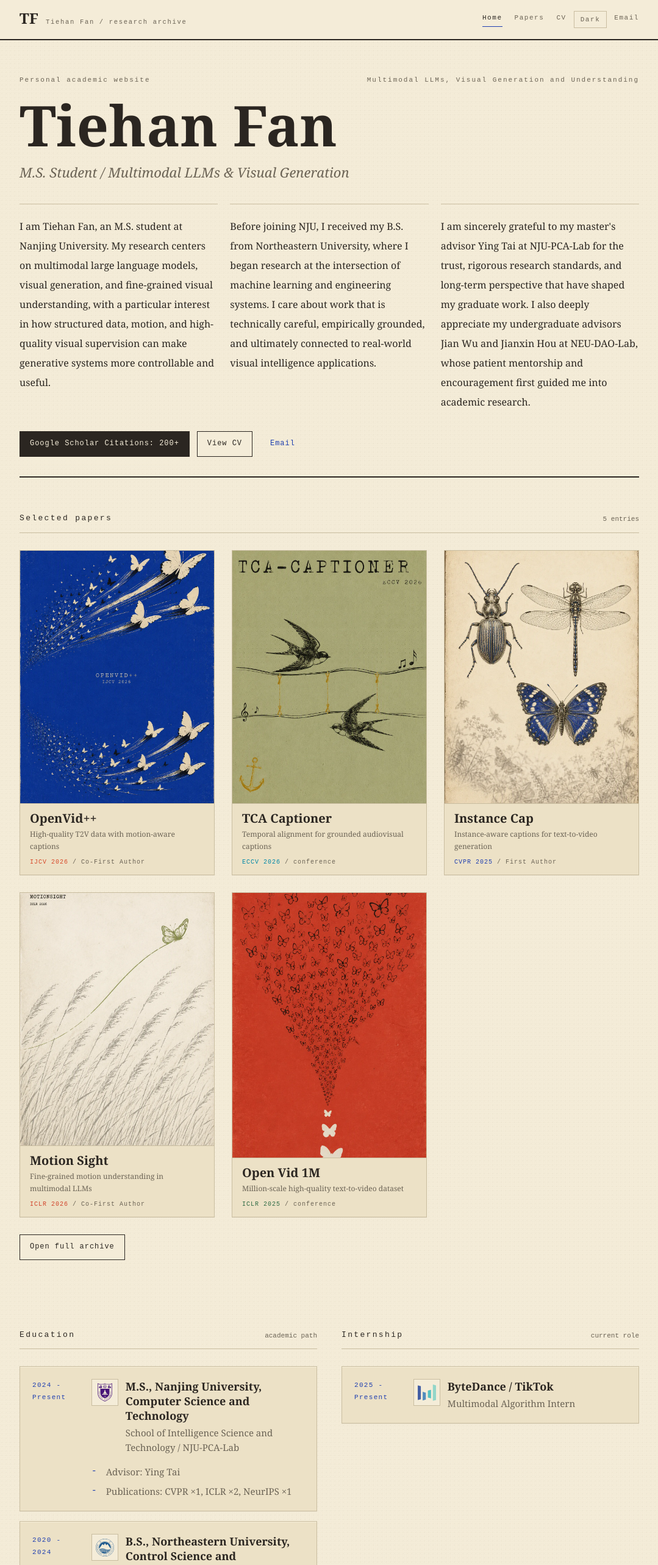
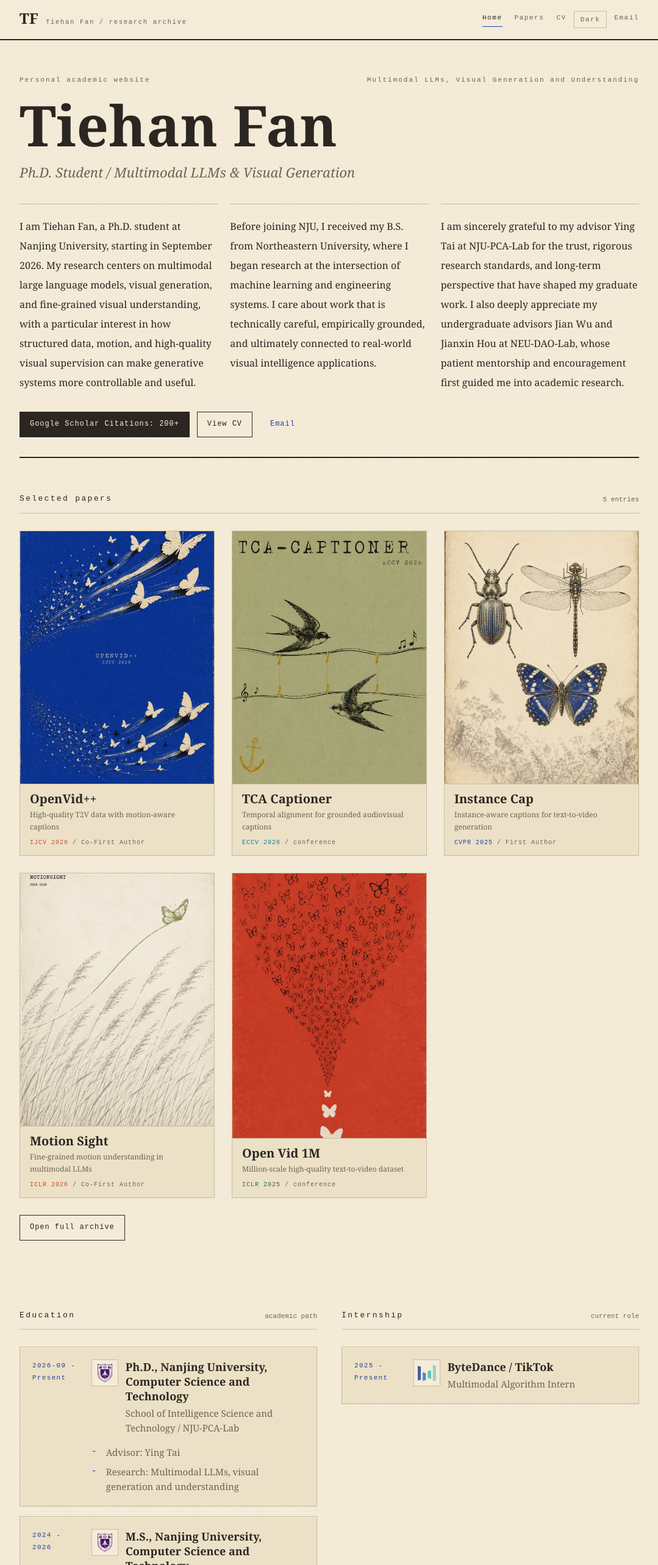
Before and after one commit to fantiehan/fantiehan.github.io, a React (Vite) app: page /#/ in a window 1280 px wide. Shown: the top 2566 px of the page at 61% size, without its empty margins (100-1179 px from the left). Built offline with nearby package versions, Linux system fonts and the light colour scheme.

Commit message:
docs: update PhD education status

```diff
--- a/scripts/check-zine-academic-site.mjs
+++ b/scripts/check-zine-academic-site.mjs
@@ -12,6 +12,12 @@ const css = read('src/index.css');
 const card = read('src/components/PublicationCard.tsx');
 const pubs = read('src/content/publications.ts');
 const home = read('src/pages/Home.tsx');
+
+const profile = read('src/content/profile.ts');
+const cv = read('src/content/cv.ts');
+assert(profile.includes('Ph.D. Student / Multimodal LLMs & Visual Generation'), 'Profile headline should reflect current Ph.D. status');
+assert(profile.includes('starting in September 2026'), 'Profile intro should mention the September 2026 Ph.D. start');
+assert(cv.includes('range: "2026-09 - Present"') && cv.includes('Ph.D., Nanjing University'), 'Education should include the NJU Ph.D. entry starting 2026-09');
 const filesToScan = [
   'src/index.css',
   'src/App.tsx',
--- a/src/content/cv.ts
+++ b/src/content/cv.ts
@@ -2,14 +2,25 @@ import type { TimelineItem } from "@/content/types";
 
 export const education: TimelineItem[] = [
   {
-    range: "2024 - Present",
+    range: "2026-09 - Present",
+    title: "Ph.D., Nanjing University, Computer Science and Technology",
+    subtitle: "School of Intelligence Science and Technology / NJU-PCA-Lab",
+    icon: "university",
+    logo: "/logos/nju.svg",
+    details: [
+      "Advisor: Ying Tai",
+      "Research: Multimodal LLMs, visual generation and understanding",
+    ],
+  },
+  {
+    range: "2024 - 2026",
     title: "M.S., Nanjing University, Computer Science and Technology",
     subtitle: "School of Intelligence Science and Technology / NJU-PCA-Lab",
     icon: "university",
     logo: "/logos/nju.svg",
     details: [
       "Advisor: Ying Tai",
-      "Publications: CVPR ×1, ICLR ×2, NeurIPS ×1",
+      "Publications: CVPR ×1, ICLR ×2, NeurIPS ×1, ECCV ×1, IJCV ×1",
     ],
   },
   {
--- a/src/content/profile.ts
+++ b/src/content/profile.ts
@@ -2,14 +2,14 @@ import type { Profile } from "@/content/types";
 
 export const profile: Profile = {
   name: "Tiehan Fan",
-  headline: "M.S. Student / Multimodal LLMs & Visual Generation",
+  headline: "Ph.D. Student / Multimodal LLMs & Visual Generation",
   interests: "Multimodal LLMs, Visual Generation and Understanding",
   citationsLabel: "Google Scholar Citations: 200+",
   email: "fantiehan@outlook.com",
   scholarUrl: "https://scholar.google.com/citations?user=F11LXvYAAAAJ&hl=zh-CN",
   intro: [
-    "I am Tiehan Fan, an M.S. student at Nanjing University. My research centers on multimodal large language models, visual generation, and fine-grained visual understanding, with a particular interest in how structured data, motion, and high-quality visual supervision can make generative systems more controllable and useful.",
+    "I am Tiehan Fan, a Ph.D. student at Nanjing University, starting in September 2026. My research centers on multimodal large language models, visual generation, and fine-grained visual understanding, with a particular interest in how structured data, motion, and high-quality visual supervision can make generative systems more controllable and useful.",
     "Before joining NJU, I received my B.S. from Northeastern University, where I began research at the intersection of machine learning and engineering systems. I care about work that is technically careful, empirically grounded, and ultimately connected to real-world visual intelligence applications.",
-    "I am sincerely grateful to my master's advisor Ying Tai at NJU-PCA-Lab for the trust, rigorous research standards, and long-term perspective that have shaped my graduate work. I also deeply appreciate my undergraduate advisors Jian Wu and Jianxin Hou at NEU-DAO-Lab, whose patient mentorship and encouragement first guided me into academic research.",
+    "I am sincerely grateful to my advisor Ying Tai at NJU-PCA-Lab for the trust, rigorous research standards, and long-term perspective that have shaped my graduate work. I also deeply appreciate my undergraduate advisors Jian Wu and Jianxin Hou at NEU-DAO-Lab, whose patient mentorship and encouragement first guided me into academic research.",
   ],
 };
```
